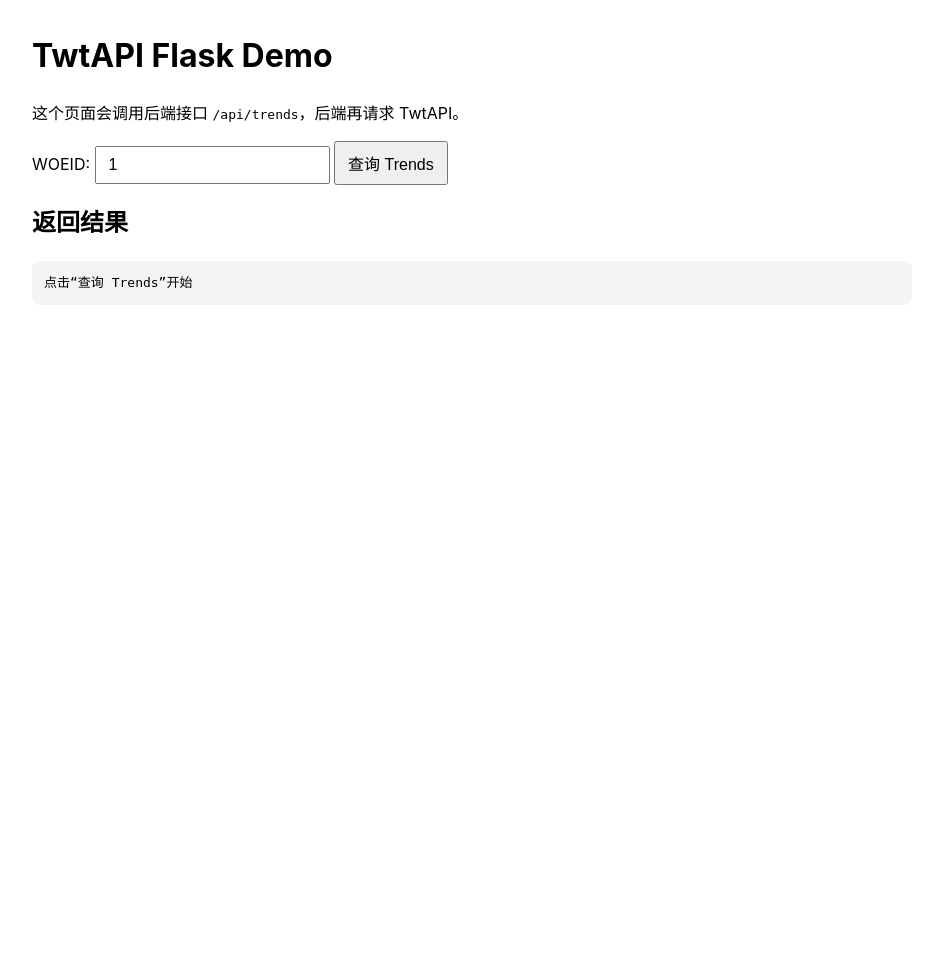
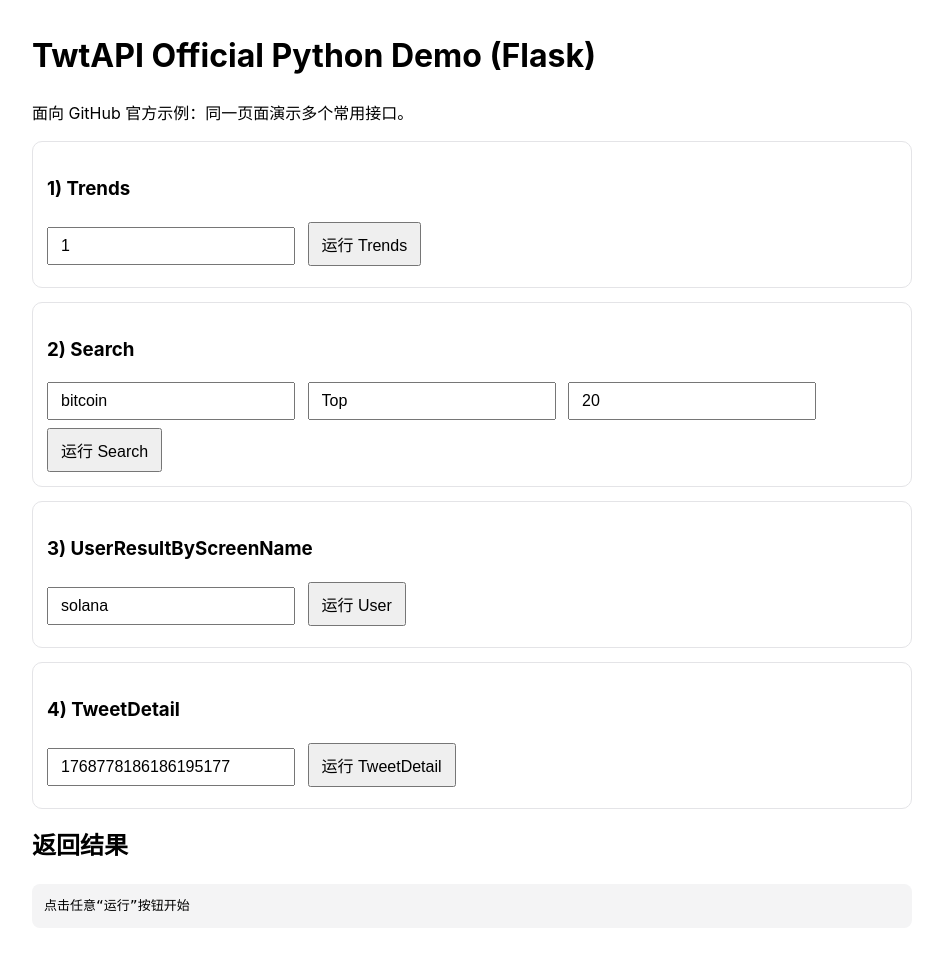
Before and after one commit to TonyGJJ/twitter_api, a Flask app: page / in a window 1280 px wide. Shown: the whole page, without its empty margins (168-1111 px from the left). Before the commit the page ends 289 px from the top, so only its background shows below. Run offline with Flask 3, Linux system fonts and the light colour scheme.

Commit message:
添加几个不同的调用

```diff
--- a/app.py
+++ b/app.py
@@ -34,5 +34,70 @@ def api_trends():
         return jsonify({"ok": False, "error": f"unexpected error: {exc}"}), 500
 
 
+@app.route("/api/search", methods=["GET"])
+def api_search():
+    q = request.args.get("q", "").strip()
+    result_type = request.args.get("type", "Top").strip() or "Top"
+    count_raw = request.args.get("count", "20")
+
+    if not q:
+        return jsonify({"ok": False, "error": "q 不能为空"}), 400
+
+    try:
+        count = int(count_raw)
+    except ValueError:
+        return jsonify({"ok": False, "error": "count 必须是整数"}), 400
+
+    try:
+        settings = load_settings()
+        client = TwtApiClient(settings=settings)
+        payload = client.search_tweets(q=q, result_type=result_type, count=count)
+        return jsonify({"ok": True, "result": payload})
+    except ValueError as exc:
+        return jsonify({"ok": False, "error": str(exc)}), 500
+    except TwtApiError as exc:
+        return jsonify({"ok": False, "error": str(exc)}), 400
+    except Exception as exc:
+        return jsonify({"ok": False, "error": f"unexpected error: {exc}"}), 500
+
+
+@app.route("/api/user", methods=["GET"])
+def api_user():
+    username = request.args.get("username", "").strip()
+    if not username:
+        return jsonify({"ok": False, "error": "username 不能为空"}), 400
+
+    try:
+        settings = load_settings()
+        client = TwtApiClient(settings=settings)
+        payload = client.get_user_by_screen_name(username=username)
+        return jsonify({"ok": True, "result": payload})
+    except ValueError as exc:
+        return jsonify({"ok": False, "error": str(exc)}), 500
+    except TwtApiError as exc:
+        return jsonify({"ok": False, "error": str(exc)}), 400
+    except Exception as exc:
+        return jsonify({"ok": False, "error": f"unexpected error: {exc}"}), 500
+
+
+@app.route("/api/tweet-detail", methods=["GET"])
+def api_tweet_detail():
+    tweet_id = request.args.get("tweet_id", "").strip()
+    if not tweet_id:
+        return jsonify({"ok": False, "error": "tweet_id 不能为空"}), 400
+
+    try:
+        settings = load_settings()
+        client = TwtApiClient(settings=settings)
+        payload = client.get_tweet_detail(tweet_id=tweet_id)
+        return jsonify({"ok": True, "result": payload})
+    except ValueError as exc:
+        return jsonify({"ok": False, "error": str(exc)}), 500
+    except TwtApiError as exc:
+        return jsonify({"ok": False, "error": str(exc)}), 400
+    except Exception as exc:
+        return jsonify({"ok": False, "error": f"unexpected error: {exc}"}), 500
+
+
 if __name__ == '__main__':
     app.run(debug=True)
--- a/templates/index.html
+++ b/templates/index.html
@@ -12,9 +12,23 @@
       padding: 0 16px;
       line-height: 1.5;
     }
+    .card {
+      border: 1px solid #e4e4e7;
+      border-radius: 10px;
+      padding: 14px;
+      margin-bottom: 14px;
+    }
     input, button {
       font-size: 16px;
       padding: 8px 12px;
+    }
+    input {
+      min-width: 220px;
+      margin-right: 8px;
+      margin-bottom: 8px;
+    }
+    button {
+      cursor: pointer;
     }
     pre {
       background: #f4f4f5;
@@ -27,26 +41,51 @@
   </style>
 </head>
 <body>
-  <h1>TwtAPI Flask Demo</h1>
-  <p>这个页面会调用后端接口 <code>/api/trends</code>，后端再请求 TwtAPI。</p>
+  <h1>TwtAPI Official Python Demo (Flask)</h1>
+  <p>面向 GitHub 官方示例：同一页面演示多个常用接口。</p>
 
-  <label for="woeid">WOEID:</label>
-  <input id="woeid" type="number" value="1">
-  <button id="runBtn" type="button">查询 Trends</button>
+  <div class="card">
+    <h3>1) Trends</h3>
+    <input id="woeid" type="number" value="1" placeholder="woeid, e.g. 1">
+    <button id="runTrendsBtn" type="button">运行 Trends</button>
+  </div>
+
+  <div class="card">
+    <h3>2) Search</h3>
+    <input id="searchQ" type="text" value="bitcoin" placeholder="q, e.g. bitcoin">
+    <input id="searchType" type="text" value="Top" placeholder="type, e.g. Top">
+    <input id="searchCount" type="number" value="20" placeholder="count">
+    <button id="runSearchBtn" type="button">运行 Search</button>
+  </div>
+
+  <div class="card">
+    <h3>3) UserResultByScreenName</h3>
+    <input id="username" type="text" value="solana" placeholder="username">
+    <button id="runUserBtn" type="button">运行 User</button>
+  </div>
+
+  <div class="card">
+    <h3>4) TweetDetail</h3>
+    <input id="tweetId" type="text" value="1768778186186195177" placeholder="tweet_id">
+    <button id="runTweetDetailBtn" type="button">运行 TweetDetail</button>
+  </div>
 
   <h2>返回结果</h2>
-  <pre id="output">点击“查询 Trends”开始</pre>
+  <pre id="output">点击任意“运行”按钮开始</pre>
 
   <script>
-    const runBtn = document.getElementById("runBtn");
     const woeidInput = document.getElementById("woeid");
+    const searchQInput = document.getElementById("searchQ");
+    const searchTypeInput = document.getElementById("searchType");
+    const searchCountInput = document.getElementById("searchCount");
+    const usernameInput = document.getElementById("username");
+    const tweetIdInput = document.getElementById("tweetId");
     const output = document.getElementById("output");
 
-    async function runQuery() {
-      const woeid = woeidInput.value || "1";
+    async function requestAndRender(url) {
       output.textContent = "请求中...";
       try {
-        const resp = await fetch(`/api/trends?woeid=${encodeURIComponent(woeid)}`);
+        const resp = await fetch(url);
         const data = await resp.json();
         output.textContent = JSON.stringify(data, null, 2);
       } catch (err) {
@@ -54,7 +93,29 @@
       }
     }
 
-    runBtn.addEventListener("click", runQuery);
+    document.getElementById("runTrendsBtn").addEventListener("click", () => {
+      const woeid = woeidInput.value || "1";
+      requestAndRender(`/api/trends?woeid=${encodeURIComponent(woeid)}`);
+    });
+
+    document.getElementById("runSearchBtn").addEventListener("click", () => {
+      const q = searchQInput.value || "";
+      const type = searchTypeInput.value || "Top";
+      const count = searchCountInput.value || "20";
+      requestAndRender(
+        `/api/search?q=${encodeURIComponent(q)}&type=${encodeURIComponent(type)}&count=${encodeURIComponent(count)}`
+      );
+    });
+
+    document.getElementById("runUserBtn").addEventListener("click", () => {
+      const username = usernameInput.value || "";
+      requestAndRender(`/api/user?username=${encodeURIComponent(username)}`);
+    });
+
+    document.getElementById("runTweetDetailBtn").addEventListener("click", () => {
+      const tweetId = tweetIdInput.value || "";
+      requestAndRender(`/api/tweet-detail?tweet_id=${encodeURIComponent(tweetId)}`);
+    });
   </script>
 </body>
 </html>
```
Also changed, not shown: src/main.py (+17 -0 lines), src/twtapi_client.py (+20 -0 lines), README.md.
